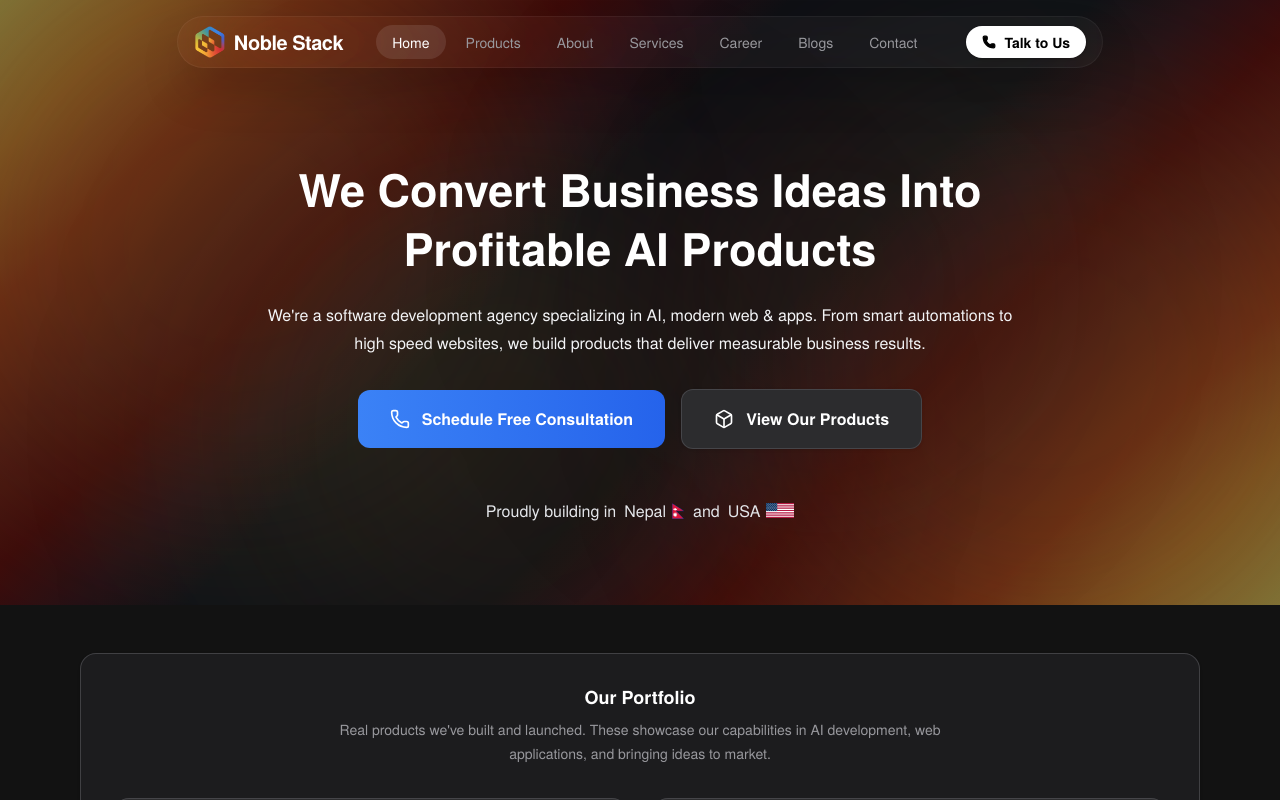
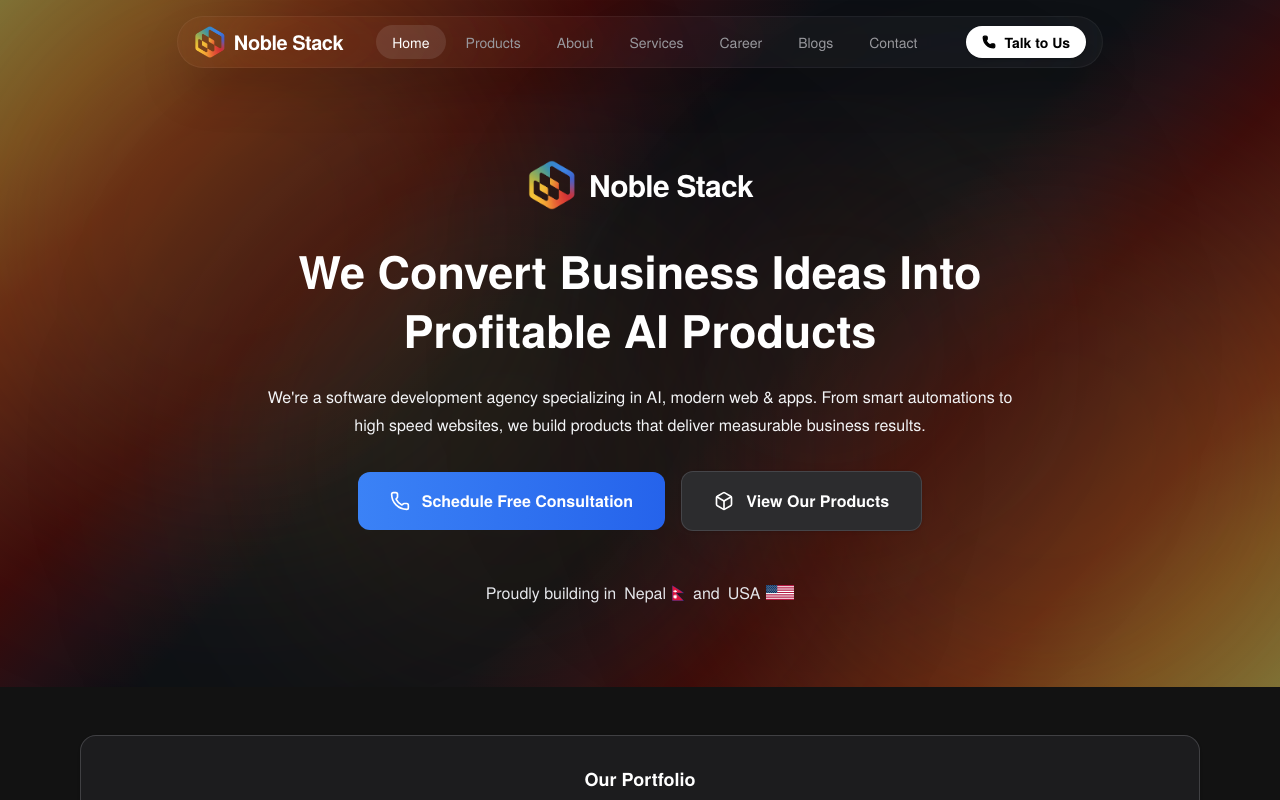
Before and after one commit to om202/NobleStack, a Next.js app: page / in a window 1280 px wide. Shown: the top 800 px of the page. Built offline with nearby package versions, Linux system fonts and the light colour scheme.

Commit message:
put back logo

```diff
--- a/src/app/Home/L1.tsx
+++ b/src/app/Home/L1.tsx
@@ -55,6 +55,19 @@ export default function HeroSection() {
             <div className="relative z-10">
               {/* Header */}
               <div className="text-center mb-12">
+                <div className="flex items-center justify-center gap-3 mb-8">
+                  <Image
+                    src="/nbl.png"
+                    alt="Noble Stack Logo"
+                    width={50}
+                    height={50}
+                    className="rounded-lg"
+                    priority
+                  />
+                  <span className="text-3xl font-bold tracking-tight text-white">
+                    Noble Stack
+                  </span>
+                </div>
 
                 <h1 className="text-[32px] md:text-[45px] font-bold mb-6 leading-tight max-w-4xl mx-auto">
                   We Convert Business Ideas Into Profitable AI Products
```
